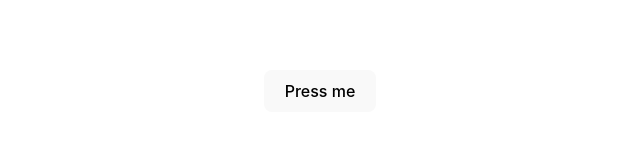
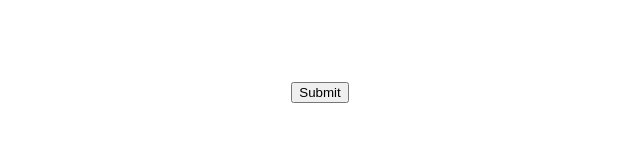
Before and after one commit to Tonyson8245/react-with-spring-boot3, a React (Vite) app in the folder react/myapp/: page / in a window 1280 px wide. Shown: the part 309-450 px from the top of the page, without its empty margins (320-960 px from the left). Built offline with nearby package versions, Linux system fonts and the light colour scheme.

Commit message:
example for preventDefault

```diff
--- a/react/myapp/src/components/MyComponent.jsx
+++ b/react/myapp/src/components/MyComponent.jsx
@@ -1,12 +1,15 @@
 function MyComponent() {
-  const handleClick = () => {
-    alert("Button clicked");
+  const handleClick = (event) => {
+    event.preventDefault();
+    alert("Form submit");
   };
 
   return (
-    <div>
-      <button onClick={handleClick}>Press me</button>
-    </div>
+    <>
+      <form onSubmit={handleClick}>
+        <input type="submit" value="Submit" />
+      </form>
+    </>
   );
 }
 export default MyComponent;
```
